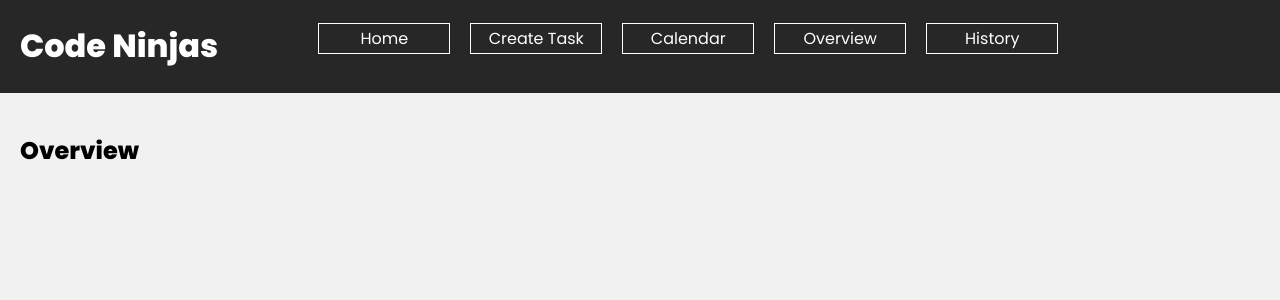
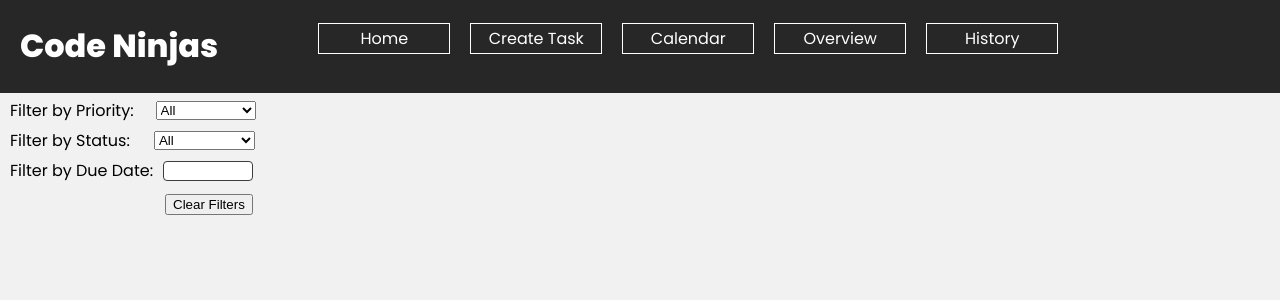
Before and after one commit to NightWolfz2/CTRLALTDELETE, a React (Create React App) app in the folder frontend/: page /Overview in a window 1280 px wide. Shown: the top 300 px of the page. Built offline with nearby package versions, Linux system fonts and the light colour scheme.

Commit message:
JIRA NM-95, NM-96, NM-97 - Filters
Added Filter by Priority (Low, Medium, High), Filter by Status (In Progress, Past Due), and Filter by Due Date w/ calendar.

```diff
--- a/frontend/package.json
+++ b/frontend/package.json
@@ -8,9 +8,9 @@
     "@testing-library/react": "^13.4.0",
     "@testing-library/user-event": "^13.5.0",
     "react": "^18.2.0",
+    "react-datepicker": "^4.21.0",
     "react-dom": "^18.2.0",
     "react-router-dom": "^6.17.0",
-    "react-scripts": "5.0.1",
     "web-vitals": "^2.1.4"
   },
   "scripts": {
@@ -36,5 +36,8 @@
       "last 1 firefox version",
       "last 1 safari version"
     ]
+  },
+  "devDependencies": {
+    "react-scripts": "^5.0.1"
   }
 }
--- a/frontend/src/index.css
+++ b/frontend/src/index.css
@@ -137,3 +137,51 @@ div.error {
   border-radius: 4px;
   margin: 20px 0;
 }
+
+/* overview page */
+.priority-label {
+  margin-right: 5px;
+  margin-top: 5px;
+  margin-left: 10px;
+  display: flex;
+  align-items: center;
+}
+.priority-select {
+  margin-left: 22px;
+  width: 100px;
+  display: flex;
+}
+.status-label {
+  margin-right: 5px;
+  margin-top: 5px;
+  margin-left: 10px;
+  display: flex;
+  align-items: center;
+}
+.status-select {
+  margin-left: 24px;
+  width: 101px;
+  display: flex;
+}
+.due-date-label {
+  margin-right: 5px;
+  margin-top: 5px;
+  margin-left: 10px;
+  display: flex;
+}
+.due-date-select {
+  margin-left: 10px;
+  width: 150px;
+  display: flex;
+  align-items: center;
+}
+.react-datepicker__input-container input {
+  width: 90px;
+  padding: 1.5px;
+  border: 1px solid rgb(61, 60, 60);
+  margin-top: -20px;
+}
+.clear-button {
+  margin-top: -10px;
+  margin-left: 165px;
+}
--- a/frontend/src/pages/Overview.js
+++ b/frontend/src/pages/Overview.js
@@ -1,4 +1,4 @@
-import { useEffect } from "react"
+/*import { useEffect } from "react"
 import { useTasksContext } from "../hooks/useTasksContext"
 
 const Overview = () => {
@@ -8,3 +8,67 @@ const Overview = () => {
 }
 
 export default Overview
+
+*/
+import React, { useState } from "react";
+import DatePicker from "react-datepicker";
+import "react-datepicker/dist/react-datepicker.css";
+import "../../src/index.css";
+const Overview = () => {
+  const [priorityLevel, setPriorityLevel] = useState("All");
+  const [status, setStatus] = useState("All");
+  const [dueDate, setDueDate] = useState(null);
+
+  const priorityChange = (e) => {
+    setPriorityLevel(e.target.value);
+  };
+
+  const statusChange = (e) => {
+    setStatus(e.target.value);
+  };
+
+  const duedateChange = (date) => {
+    setDueDate(date);
+  };
+
+  const clearFilters = () => {
+    setPriorityLevel("All");
+    setStatus("All");
+    setDueDate(null);
+  };
+
+  return (
+    <div>
+    <div className="priority-label">
+      <label>Filter by Priority:</label>
+      <select className="priority-select" value={priorityLevel} onChange={priorityChange}>
+        <option value="All">All</option>
+        <option value="Low">Low</option>
+        <option value="Medium">Medium</option>
+        <option value="High">High</option>
+      </select>
+    </div>
+
+    <div className="status-label">
+      <label>Filter by Status:</label>
+      <select className="status-select" value={status} onChange={statusChange}>
+        <option value="All">All</option>
+        <option value="In Progress">In Progress</option>
+        <option value="Past Due">Past Due</option>
+      </select>
+    </div>
+    <div className="due-date-label">
+      <label>Filter by Due Date:</label>
+      <DatePicker className="due-date-select" selected={dueDate} onChange={duedateChange} />
+    </div>
+
+    <div className="clear-button">
+      <button onClick={clearFilters}>Clear Filters</button>
+    </div>
+  </div>
+
+
+  );
+};
+
+export default Overview;
--- /dev/null
+++ b/package.json
@@ -0,0 +1,5 @@
+{
+  "dependencies": {
+    "react-datepicker": "^4.21.0"
+  }
+}
```
Also changed, not shown: 2 other files (tests, documents, lock files or other folders).
